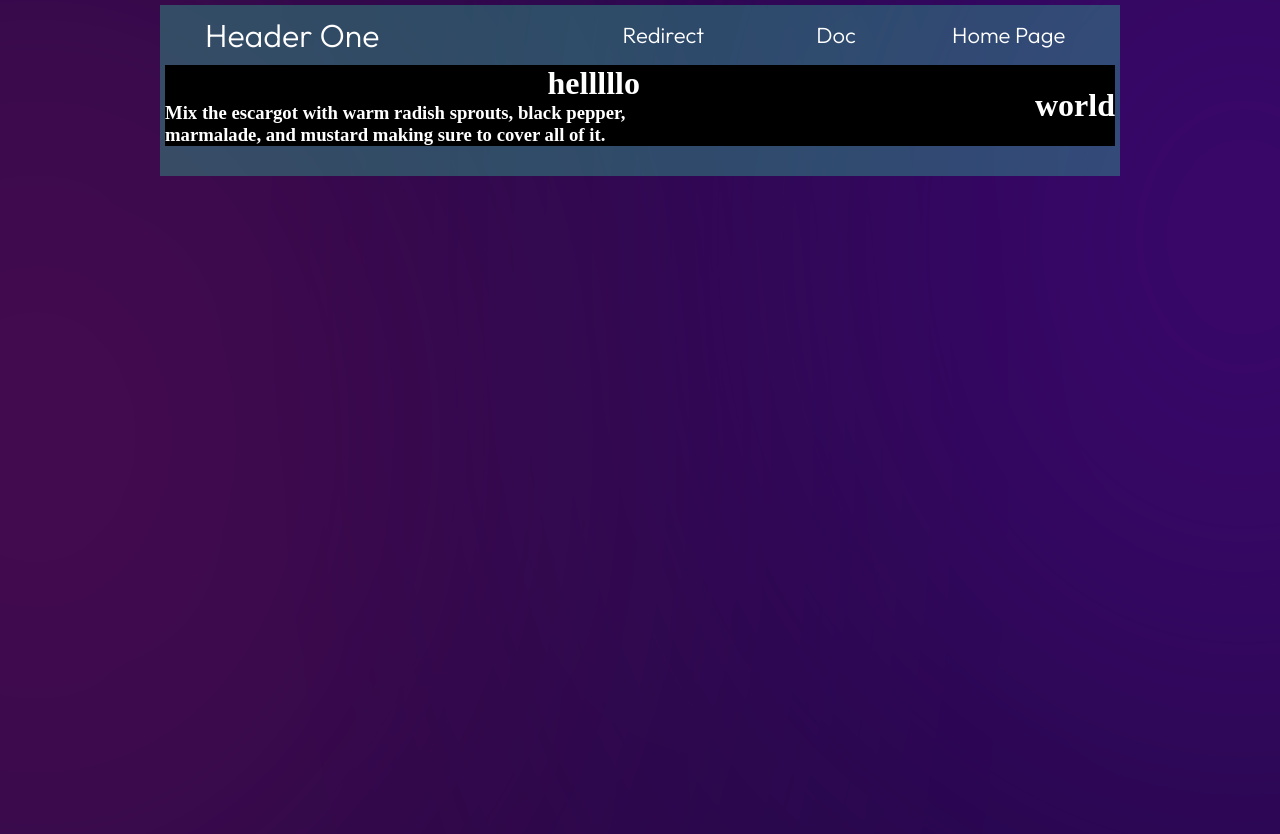
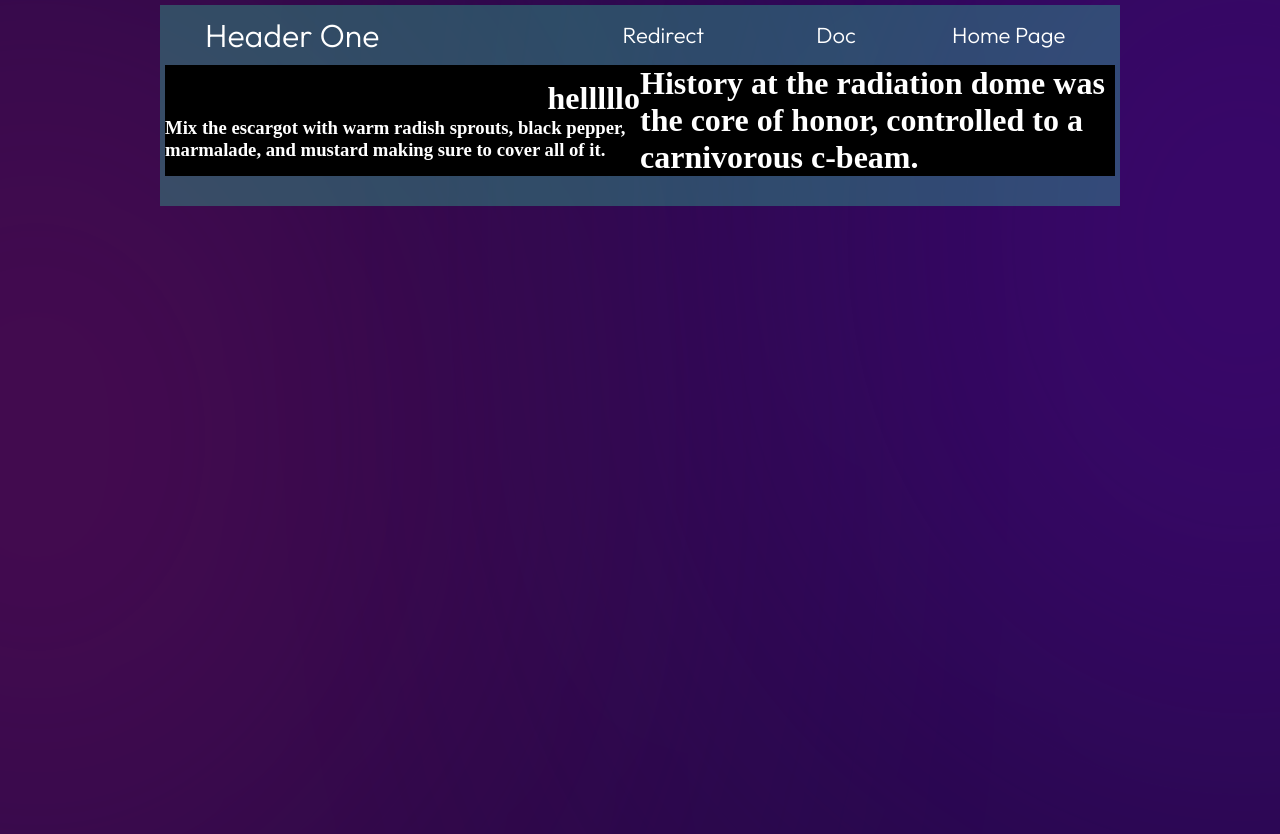
Before and after one commit to SametKula/design-examples, a website built with Parcel: page basicOne/index.html in a window 1280 px wide. Shown: the top 834 px of the page. Built offline with nearby package versions, Linux system fonts and the light colour scheme.

Commit message:
new adjustments

```diff
--- a/basicOne/index.html
+++ b/basicOne/index.html
@@ -45,7 +45,7 @@
         </h4>
       </div>
       <div>
-        <h1>world </h1>
+        <h1>History at the radiation dome was the core of honor, controlled to a carnivorous c-beam. </h1>
       </div>
     </div>
 
```
Also changed, not shown: 1 other file.
